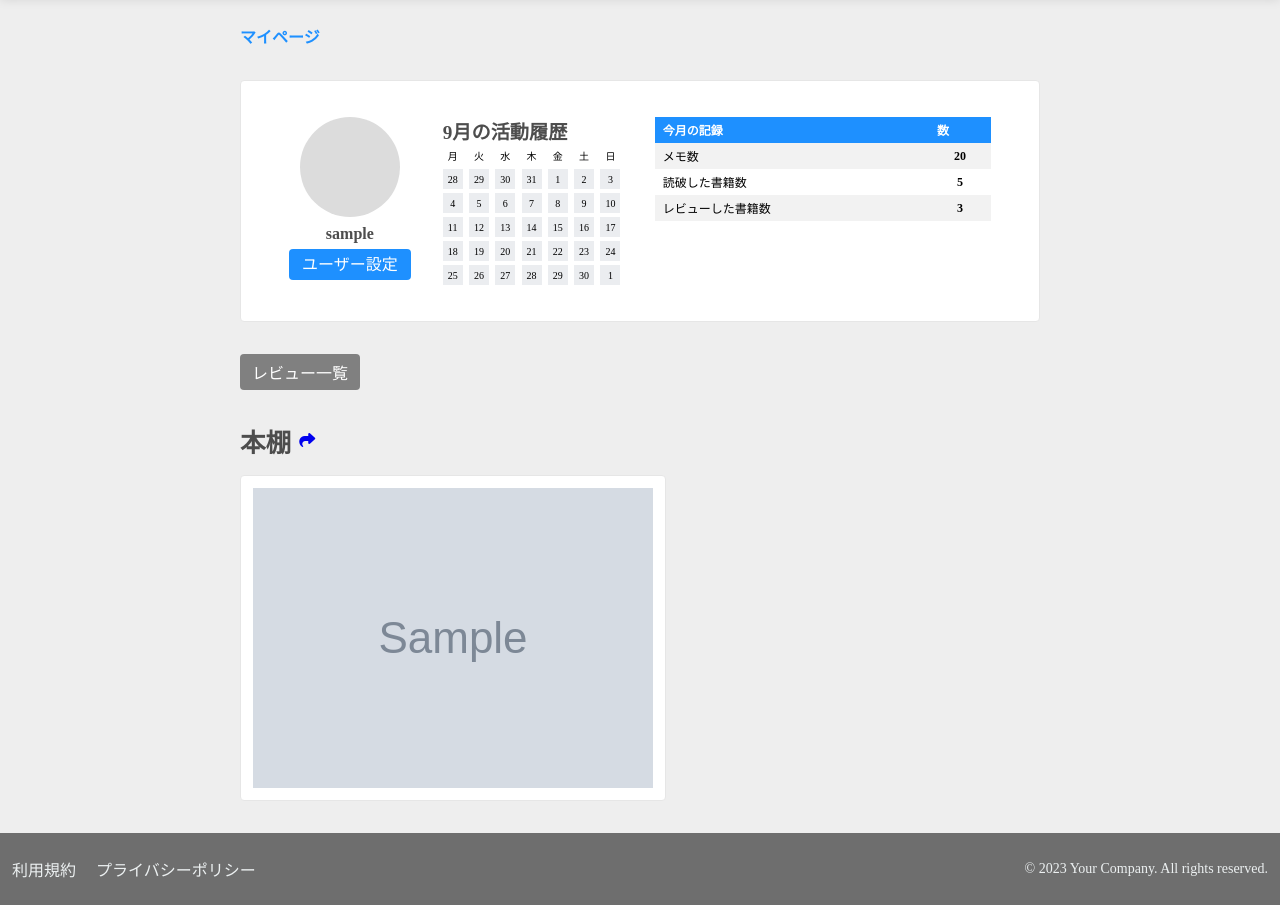
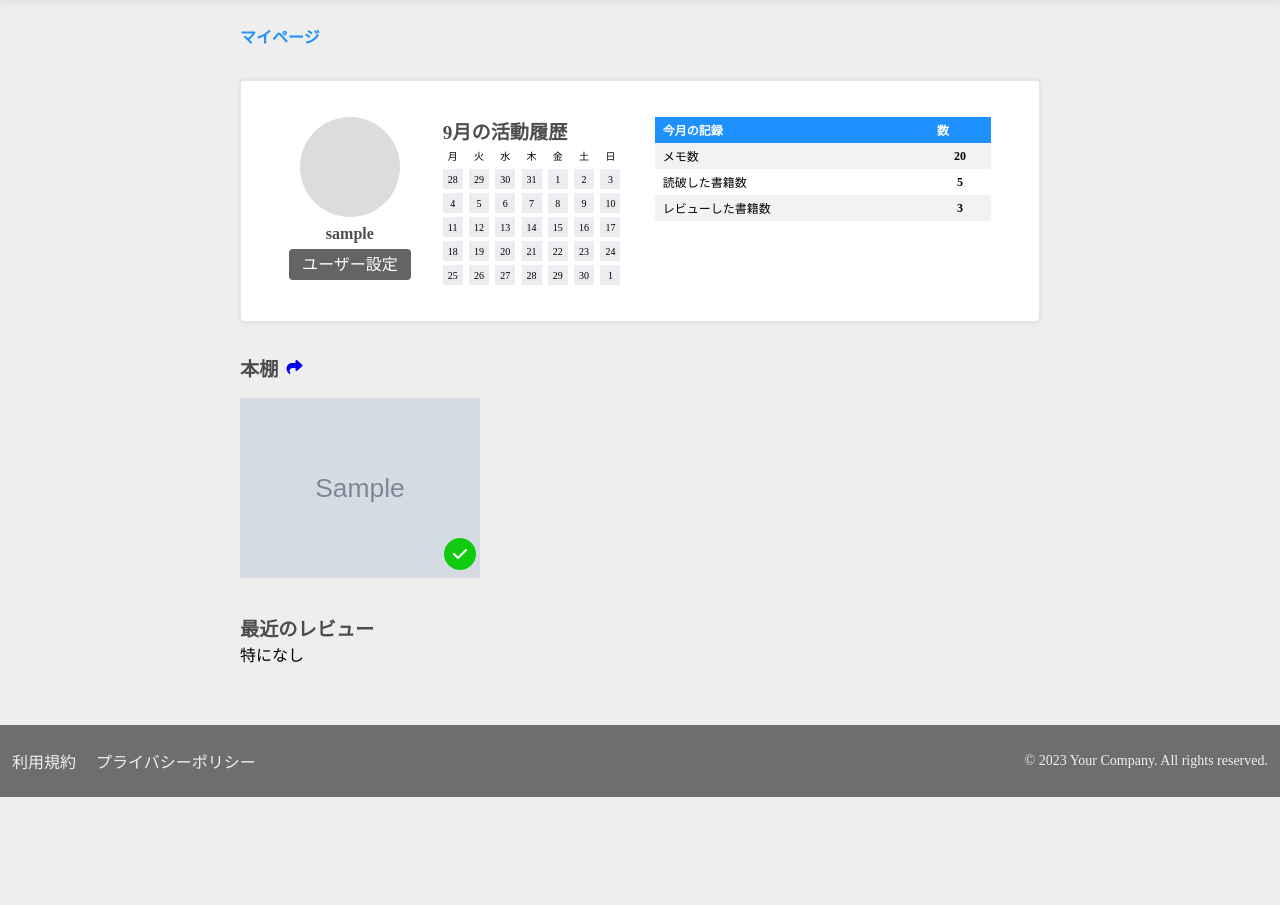
Before and after one commit to gamari/bookhub-django, a Django app: page /mypage/ in a window 1280 px wide. Shown: the part 75-980 px from the top of the page. After the commit the page ends 872 px from the top, so only its background shows below. Run offline with Django 3.2, Linux system fonts and the light colour scheme; a user stored in the database is signed in; tables that the repository leaves empty hold one stand-in row (values such as "Sample post"); grey boxes marked "Sample" are stand-in pictures.

Commit message:
検索ロジックの変更

```diff
--- a/book/application/usecases.py
+++ b/book/application/usecases.py
@@ -61,7 +61,7 @@ class MyPageShowUsecase(Usecase):
 
     def run(self):
         bookshelf: Bookshelf = self.bookshelf_repository.get_or_create(user=self.user)
-        books = bookshelf.books.all()
+        books = bookshelf.get_books()
 
         today = timezone.now().date()
 
@@ -91,6 +91,10 @@ class BookDetailPageShowUsecase(Usecase):
 
     def run(self):
         book = self.book_service.find_book_by_id(self.book_id)
+
+        # 閲覧数のカウントアップ
+        book.views += 1
+        book.save()
 
         latest_review = (
             book.get_reviews().first() if book.get_reviews().exists() else None
--- a/book/domain/repositories.py
+++ b/book/domain/repositories.py
@@ -13,7 +13,7 @@ class AuthorRepository(object):
 class BookRepository(object):
     @staticmethod
     def search_by_title(query):
-        return list(Book.objects.filter(title__icontains=query))
+        return list(Book.objects.filter(title__icontains=query).order_by("-views"))
 
     @staticmethod
     def find_by_id(book_id):
--- a/book/models.py
+++ b/book/models.py
@@ -31,6 +31,7 @@ class Book(models.Model):
     thumbnail = models.URLField("サムネイル", null=True, blank=True)
     published_date = models.DateField("出版日", null=True, blank=True)
     publisher = models.CharField("出版社", max_length=255, null=True, blank=True)
+    views = models.IntegerField("閲覧数", default=0)
 
     def __str__(self):
         return f"[{self.isbn_10} | {self.isbn_13}] {self.title}"
@@ -60,6 +61,9 @@ class Bookshelf(models.Model):
     def remove_book(self, book: Book):
         self.books.remove(book)
 
+    def get_books(self):
+        return self.books.all()
+
 
 class BookshelfBook(models.Model):
     """中間テーブル"""
--- a/book/templates/mypage.html
+++ b/book/templates/mypage.html
@@ -9,7 +9,7 @@
 {% block css %}
   <link rel="stylesheet" href="{% static 'css/pages/mypage.css' %}" />
   <link rel="stylesheet" href="{% static 'css/components/contribution.css' %}" />
-  <link rel="stylesheet" href="{% static 'css/components/bookshelf.css' %}" />
+  <link rel="stylesheet" href="{% static 'css/components/book.css' %}" />
   <link rel="stylesheet" href="{% static 'css/components/card.css' %}" />
 {% endblock %}
 
@@ -24,7 +24,7 @@
 
     <div>
       <div>
-          <a class="btn btn-primary" href="{% url 'setting' %}">ユーザー設定</a>
+        <a class="btn btn-info" href="{% url 'setting' %}">ユーザー設定</a>
       </div>
     </div>
   </div>
@@ -70,21 +70,23 @@
   </div>
 </div>
 
-  <div class="toolbar-section">
-    <a href="{% url 'user_reviews' user.id %}" class="toolbar-button">レビュー一覧</a>
-  </div>
-
+{% comment %} 本棚 {% endcomment %}
 <div class="mypage-bookshelf-section">
   <div class="mypage-bookshelf-title mb-4">
-      <h2 class="">本棚</h2>
+    <h3>本棚</h3>
     <a href="{% url 'bookshelf_list' bookshelf.id %}"><i class="fa-solid fa-share"></i></a>
   </div>
 
   {% if books %}
     <div class="bookshelf">
       {% for book in books %}
-          <a href="{% url 'reading_record' book.id %}" class="bookshelf-item">
-            <img src="{{ book.thumbnail }}" alt="{{ book.title }}" />
+        <a href="{% url 'reading_record' book.id %}" class="book">
+          <img src="{{ book.thumbnail }}" alt="{{ book.title }}" class="book-image" />
+
+          {% comment %} TODO 進行状況で色を変える {% endcomment %}
+          <span class="book-done-icon">
+            <i class="fa-solid fa-check"></i>
+          </span>
         </a>
       {% endfor %}
     </div>
@@ -92,4 +94,12 @@
     <p>本棚には書籍が登録されていません。</p>
   {% endif %}
 </div>
+
+<div class="review-section">
+  <h3>最近のレビュー</h3>
+  {% comment %} TODO {% endcomment %}
+
+  <div>特になし</div>
+</div>
+
 {% endblock %}
--- a/book/views.py
+++ b/book/views.py
@@ -29,7 +29,11 @@ def home(request):
 
 @login_required
 def mypage(request):
-    usecase = MyPageShowUsecase(request.user, BookshelfRepository(), ActivityDomainService())
+    usecase = MyPageShowUsecase(
+        request.user,
+        BookshelfRepository(),
+        ActivityDomainService()
+    )
     context = usecase.execute()
     return render(request, "mypage.html", context)
 
--- a/static/css/components/book.css
+++ b/static/css/components/book.css
@@ -1,30 +1,44 @@
-/* 基本スタイル */
-.book-panel {
+.book {
   display: block;
-  border: 1px solid #ddd;
-  background-color: white;
-  padding: 10px;
-  display: flex;
-  flex-direction: column;
-  align-items: center;
-  text-decoration: none;
-  height: 180px;
-  width: 160px;
+  position: relative;
+  width: fit-content;
 }
 
-.book-panel:hover {
-  background-color: #f5f5f5; /* マウスホバー時の背景色 */
+.book:hover {
+  opacity: 0.9;
 }
 
-/* 画像関連のスタイリング */
 .book-image {
-  margin-right: 15px; /* 画像とタイトルの間の余白 */
-  width: 80px;
-  height: 120px; /* サイズは変更可能 */
-  overflow: hidden; /* 画像が枠を超えた部分を隠す */
+  height: 180px;
 }
 
-.book-image img {
-  max-width: 100%;
-  height: auto;
+
+.bookshelf {
+  display: grid;
+  grid-template-columns: repeat(1, 1fr);
+  gap: 8px;
 }
+
+.book-done-icon {
+  position: absolute;
+  bottom: 12px;
+  right: 4px;
+  width: 32px;
+  height: 32px;
+  background-color: rgb(17, 203, 17);
+  color: white;
+  border-radius: 100%;
+  display: flex;
+  align-items: center;
+  justify-content: center;
+  cursor: pointer;
+  z-index: 10;
+}
+
+
+/* PC版では4列にする  */
+@media screen and (min-width: 712px) {
+  .bookshelf {
+    grid-template-columns: repeat(4, 1fr);
+  }
+}
--- a/static/css/components/bookshelf.css
+++ /dev/null
@@ -1,28 +0,0 @@
-.bookshelf {
-  display: grid;
-  grid-template-columns: repeat(1, 1fr);
-  gap: 8px;
-}
-
-.bookshelf-item {
-  display: relative;
-  list-style: none;
-  background-color: white;
-  border: 1px solid #e6e6e6;
-  border-radius: 4px;
-  padding: 12px;
-  display: flex;
-  align-items: center;
-  justify-content: center;
-}
-
-.bookshelf-done {
-
-}
-
-/* PC版では4列にする  */
-@media screen and (min-width: 712px) {
-  .bookshelf {
-    grid-template-columns: repeat(4, 1fr);
-  }
-}
--- a/static/css/components/card.css
+++ b/static/css/components/card.css
@@ -3,6 +3,7 @@
   border: 1px solid #e6e6e6;
   border-radius: 4px;
   padding: 36px 48px;
+  box-shadow: 0 0 4px rgba(0, 0, 0, 0.1);
 }
 
 .card-sm {
--- a/static/css/pages/mypage.css
+++ b/static/css/pages/mypage.css
@@ -109,6 +109,12 @@
   gap: 8px;
 }
 
+.review-section {
+  margin-top: 32px;
+  margin-bottom: 64px;
+}
+
+
 /* PC版 */
 @media screen and (min-width: 712px) {
   .top-section {
```
Also changed, not shown: book/templates/books/search_results.html (+12 -12 lines), static/css/pages/search_results.css (+28 -1 lines), book/migrations/0009_book_views.py (added). Lines whose indentation alone changed are shown as unchanged.
